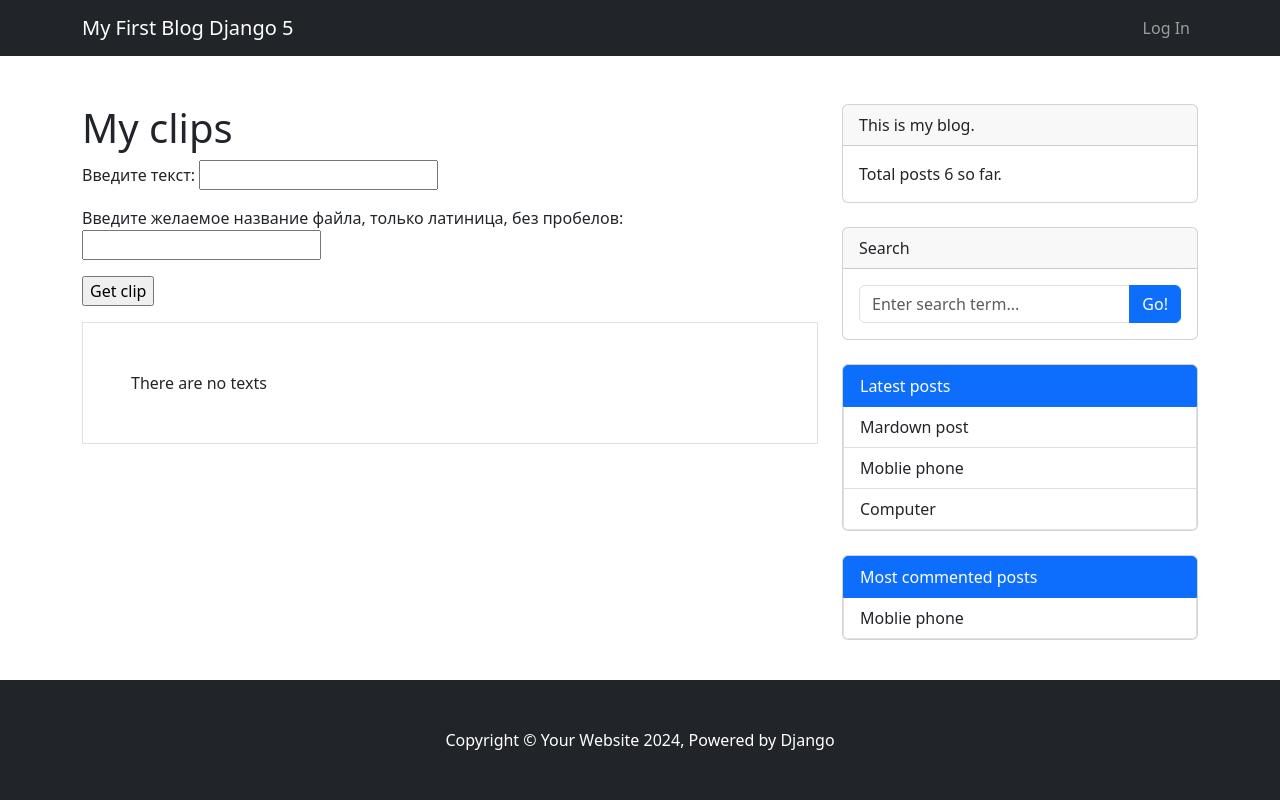
After one commit to vitushasha/Djyanoblog, a Django app: page /my_clips/ in a window 1280 px wide. The commit adds this page. Run offline with Django 5.2, Linux system fonts and the light colour scheme; data comes from the database, SQL or seed files in the repository; data that the repository does not hold is empty; parts of the project's set-up code (start-up, migrations or seed data) failed here and were passed over; some libraries are stand-ins or nearby versions.

Commit message:
генерация клипов с бегущей стрококй

```diff
--- a/mysite/blog/admin.py
+++ b/mysite/blog/admin.py
@@ -1,5 +1,5 @@
 from django.contrib import admin
-from .models import Post, Comment
+from .models import Post, Comment, TextVideoClips
 
 
 @admin.register(Post)
@@ -18,3 +18,6 @@ class CommentAdmin(admin.ModelAdmin):
     list_display = ['user', 'post', 'created', 'active']
     list_filter = ['active', 'created', 'updated']
     search_fields = ['body']
+
+
+admin.site.register(TextVideoClips)
--- a/mysite/blog/forms.py
+++ b/mysite/blog/forms.py
@@ -1,5 +1,5 @@
 from django import forms
-from .models import Comment, Post, PostFiles
+from .models import Comment, Post, PostFiles, TextVideoClips
 
 class AddPostForm(forms.ModelForm):
     title = forms.CharField(max_length=100, required=True, widget=forms.TextInput(attrs={"class": "form-control mb-1", 'placeholder': "What's about this post?"}))
@@ -14,6 +14,12 @@ class Files_for_post(forms.ModelForm):
     class Meta:
         model = PostFiles
         fields = ['image', 'audio', 'video']
+
+
+class TextClipsForm(forms.ModelForm):
+    class Meta:
+        model = TextVideoClips
+        fields = ['text', 'name_of_file']
 
 
 class EmailPostForm(forms.Form):
--- a/mysite/blog/models.py
+++ b/mysite/blog/models.py
@@ -85,6 +85,14 @@ class PostFiles(models.Model):
         return 'files'
 
 
+class TextVideoClips(models.Model):
+    author = models.ForeignKey(User, on_delete=models.CASCADE, related_name='clips', default=1)
+    name_of_file = models.CharField(max_length=100, verbose_name='Введите желаемое название файла, только латиница, без пробелов')
+    text = models.CharField(max_length=100, verbose_name='Введите текст')
+    path_to_file = models.CharField()
+
+
+
 class Comment(models.Model):
     post = models.ForeignKey(Post,
                              on_delete=models.CASCADE,
--- a/mysite/blog/urls.py
+++ b/mysite/blog/urls.py
@@ -10,6 +10,8 @@ urlpatterns = [
     path('my_posts', views.user_post_list, name='user_post_list'),
 
     path('my_posts/add_posts', views.add_post, name='add_post'),
+
+    path('my_clips/', views.text_clips, name='my_clips'),
 
     # path('', views.PostListView.as_view(), name='post_list'),
 
--- a/mysite/blog/views.py
+++ b/mysite/blog/views.py
@@ -1,15 +1,19 @@
-from .models import Post
+from .models import Post, TextVideoClips
 from django.shortcuts import render, get_object_or_404, redirect
 from django.core.paginator import Paginator, EmptyPage, PageNotAnInteger
 # from django.views.generic import ListView
-from .forms import EmailPostForm, CommentForm, SearchForm, AddPostForm, Files_for_post
+from .forms import EmailPostForm, CommentForm, SearchForm, AddPostForm, Files_for_post, TextClipsForm
 from django.core.mail import send_mail
 from django.conf import settings
 from django.views.decorators.http import require_POST
 from taggit.models import Tag
 from django.db.models import Count
 from django.contrib.postgres.search import TrigramSimilarity
+import numpy as np
+from moviepy.editor import *
+from moviepy.config import change_settings
 
+change_settings({"IMAGEMAGICK_BINARY": "C:/Program Files/ImageMagick-7.1.1-Q16/magick.exe"})
 
 """
 class PostListView(ListView):
@@ -179,3 +183,53 @@ def post_search(request):
                   {'form': form,
                    'query': query,
                    'results': results})
+
+
+def text_clips(request):
+    form = TextClipsForm()
+    previously_clips = TextVideoClips.objects.all()
+    if request.method == 'POST':
+        clip_form = TextClipsForm(request.POST)
+        if clip_form.is_valid():
+            clip = clip_form.save(commit=False)
+            clip.author = request.user
+            clip.path_to_file = f"/media/generated_video/{clip.name_of_file}.mp4"
+            clip.save()
+            output_path = f'C:/Users/Mainuser/Desktop/Second_project/New_project/mysite/media/generated_video/{clip.name_of_file}.mp4'
+            generate_video_with_text(clip.text, output_path)
+
+            return redirect('blog:my_clips')
+
+    return render(request, 'blog/post/my_clips.html', {'form': form, 'previously_clips': previously_clips})
+
+
+def scroll_left(screenpos, i, nletters, total_duration):
+    speed = 100
+    total_width = 720
+    letter_width = 80  # приблизительная ширина каждой буквы
+
+    # Начальная позиция текста за пределами экрана
+    start_position = np.array([total_width + i * letter_width, 150])
+    return lambda t: start_position - np.array([speed * t, 0])
+
+def moveLetters(letters, funcpos):
+    return [letter.set_pos(funcpos(letter.screenpos, i, len(letters)))
+            for i, letter in enumerate(letters)]
+
+def generate_video_with_text(text, output_path):
+    screensize = (720, 460)
+    letter_clips = [TextClip(char, color='white', font="Arial-Bold", fontsize=150) for char in text]
+
+    for i, letter in enumerate(letter_clips):
+        letter.screenpos = np.array([i * 100, 0])
+
+    total_width = len(text) * 100
+    speed = 100
+    total_duration = total_width / speed
+
+    animated_clip = CompositeVideoClip(
+        moveLetters(letter_clips, lambda screenpos, i, nletters: scroll_left(screenpos, i, nletters, total_duration)),
+        size=screensize
+    ).subclip(0, total_duration)
+
+    animated_clip.write_videofile(output_path, fps=25, codec='libx264')
--- a/mysite/mysite/settings.py
+++ b/mysite/mysite/settings.py
@@ -118,7 +118,7 @@ DATABASES = {
         'ENGINE': 'django.db.backends.postgresql',
         'NAME': 'blog',
         'USER': 'blog',
-        'PASSWORD': 'password',
+        'PASSWORD': 'superpassword',
         'HOST': '127.0.0.1',
         'PORT': '5432',
     }
--- a/mysite/templates/blog/base.html
+++ b/mysite/templates/blog/base.html
@@ -24,6 +24,8 @@
                             class="rounded-circle" width="30" src="{{ user.profile.avatar.url }}"/> {{ user.username }}
                     </a></li>
                     <li class="nav-item"><a class="nav-link" href="{% url 'blog:user_post_list' %}"> My posts
+                    </a></li>
+                    <li class="nav-item"><a class="nav-link" href="{% url 'blog:my_clips' %}"> My clips
                     </a></li>
                     <li class="nav-item">
                         <form action="{% url 'logout' %}" method="post">{% csrf_token %}
--- a/mysite/templates/blog/post/detail.html
+++ b/mysite/templates/blog/post/detail.html
@@ -42,6 +42,7 @@
                         <p>No audio file associated</p>
                 {% endif %}
                 {% if file.video %}
+                    <p>{{ file.video.url }}</p>
                     <video controls>
                         <source src="{{ file.video.url }}" type="video/mp4">
                         Your browser does not support the video element.
--- /dev/null
+++ b/mysite/templates/blog/post/my_clips.html
@@ -0,0 +1,27 @@
+{% extends "blog/base.html" %}
+{% load blog_tags %}
+
+{% block title %}My clips{% endblock %}
+
+{% block content %}
+    <h1>My clips</h1>
+        <form action="{% url 'blog:my_clips'%}" method="post">
+            {{ form.as_p }}
+            {% csrf_token %}
+            <p><input type="submit" value="Get clip"></p>
+        </form>
+    <div class="p-5 border">
+        {% if previously_clips %}
+            <h3>Your previously requests:</h3>
+            {% for clip in previously_clips %}
+                <p>{{ clip.text }}</p>
+                <video controls>
+                        <source src="{{ clip.path_to_file }}" type="video/mp4">
+                        Your browser does not support the video element.
+                </video>
+            {% endfor %}
+        {% else %}
+            There are no texts
+        {% endif %}
+    </div>
+{% endblock %}
```
Also changed, not shown: mysite/blog/migrations/0009_textvideoclips.py (added), 1 other file.
